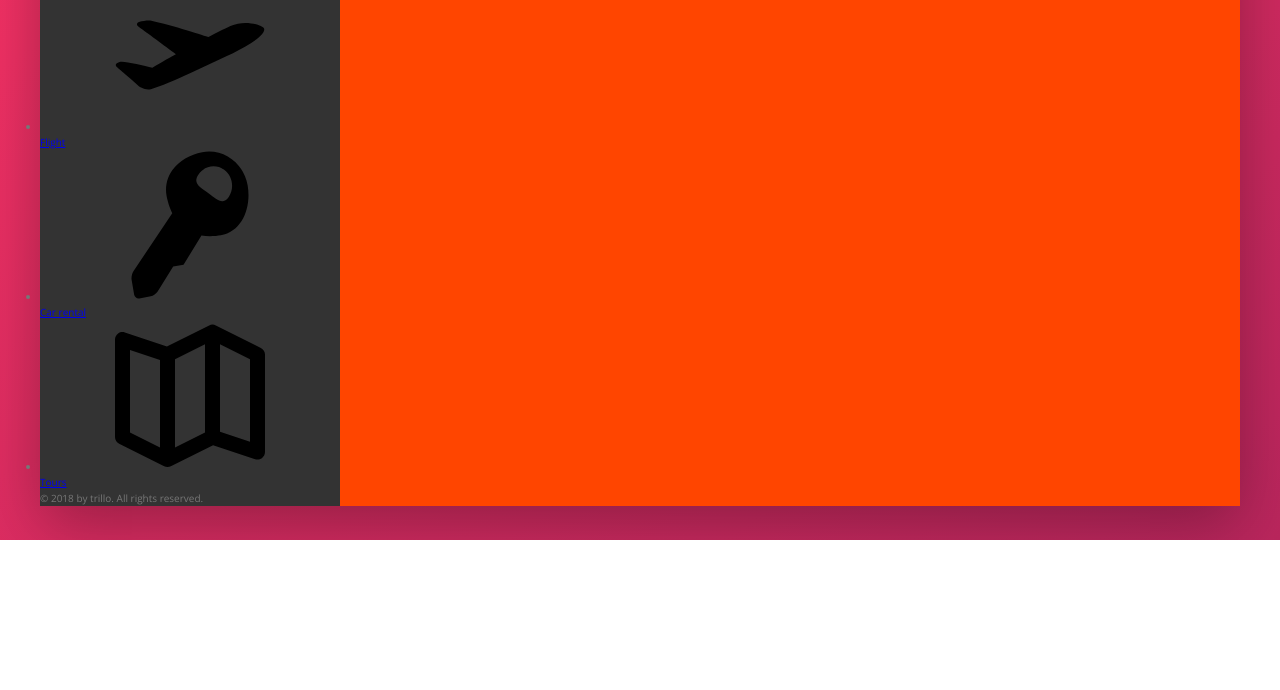
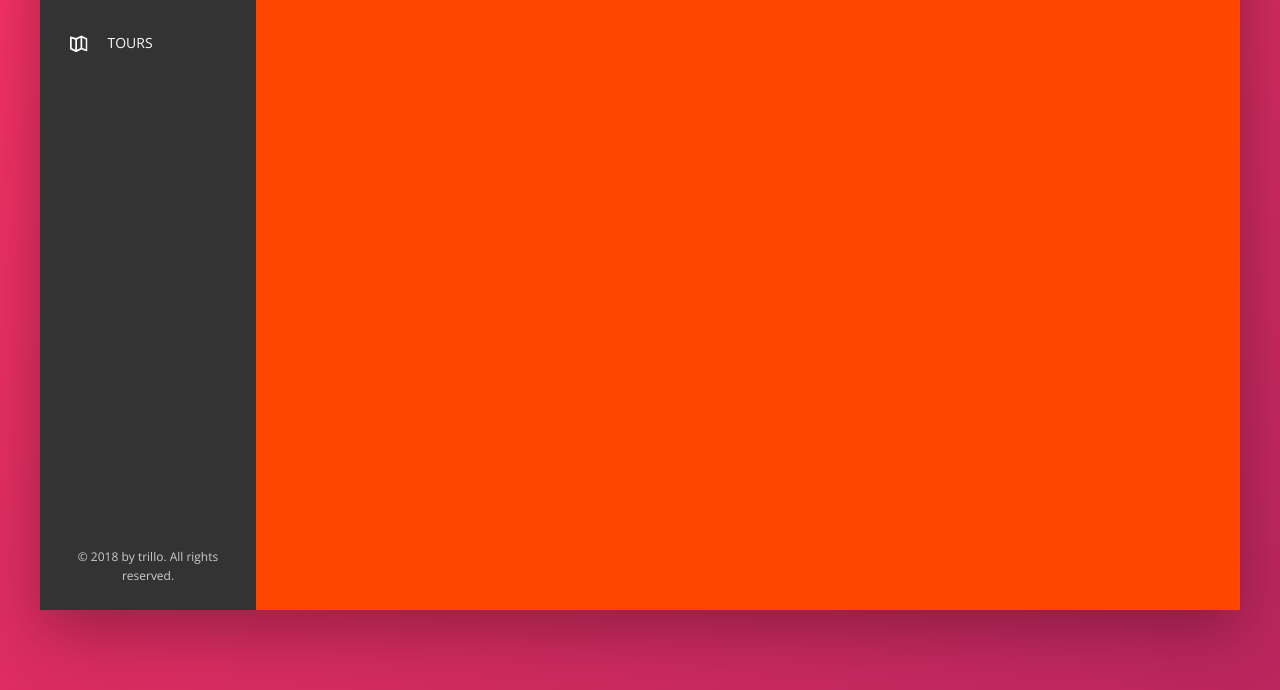
Before and after one commit to DesignBySite/TrilloWebApp, a website: page index.html in a window 1280 px wide. Shown: the part 340-1030 px from the top of the page. Before the commit the page ends 880 px from the top, so only its background shows below. Drawn offline with nearby package versions, Linux system fonts and the light colour scheme.

Commit message:
finished styling navbar

```diff
--- a/index.html
+++ b/index.html
@@ -45,7 +45,7 @@
             <div class="content">
                 <nav class="sidebar">
                     <ul class="side-nav">
-                        <li class="side-nav__item">
+                        <li class="side-nav__item side-nav__item--active">
                             <a href="#" class="side-nav__link">
                                 <svg class="side-nav__icon">
                                     <use xlink:href="img/sprite.svg#icon-home"></use>
--- a/sass/_components.scss
+++ b/sass/_components.scss
@@ -115,3 +115,75 @@
         margin-right: 1rem;
     }
 }
+
+///////////////////////////////////////////
+//SIDE NAVIGATION
+.side-nav {
+    font-size: 1.4rem;
+    list-style: none;
+    margin-top: 3.5rem;
+
+    &__item {
+        position: relative;
+
+        &:not(:last-child) {
+            margin-bottom: .5rem;
+        }
+    }
+
+    &__item::before {
+        content: "";
+        position: absolute;
+        top: 0;
+        left: 0;
+        height: 100%;
+        width: 3px;
+        background-color: var(--color-primary);
+        transform: scaleY(0);
+        transition: transform .2s,
+                    width .4s cubic-bezier(1,0,0,1) .2s,
+                    background-color .1s;
+    }
+
+    &__item:hover::before,
+    &__item--active::before {
+        transform: scaleY(1);
+        width: 100%;
+    }
+    &__item:active::before {
+        background-color: var(--color-primary-light);
+
+    }
+
+    &__link:link,
+    &__link:visited {
+        color: var(--color-grey-light-1);
+        text-decoration: none;
+        text-transform: uppercase;
+        display: block;
+        padding: 1.5rem 3rem;
+        position: relative;
+        z-index: 10;
+
+        display: flex;
+        align-items: center;
+
+
+    }
+
+    &__icon {
+        width: 1.75rem;
+        height: 1.75rem;
+        margin-right: 2rem;
+        fill: currentColor;
+    }
+}
+
+///////////////////////////////////////////
+// LEGAL TEXT
+.legal {
+    font-size: 1.2rem;
+    text-align: center;
+    padding: 2.5rem;
+    color: var(--color-grey-light-4);
+}
--- a/sass/_layout.scss
+++ b/sass/_layout.scss
@@ -26,6 +26,10 @@
     background-color: var(--color-grey-dark-1);
 
     flex: 0 0 18%;
+
+    display: flex;
+    flex-direction: column;
+    justify-content: space-between;
 }
 
 .hotel-view {
@@ -33,4 +37,5 @@
     background-color: orangered;
 
     flex: 1;
+    height: 80rem;
 }
```
Also changed, not shown: css/style.css, 1 other file.
